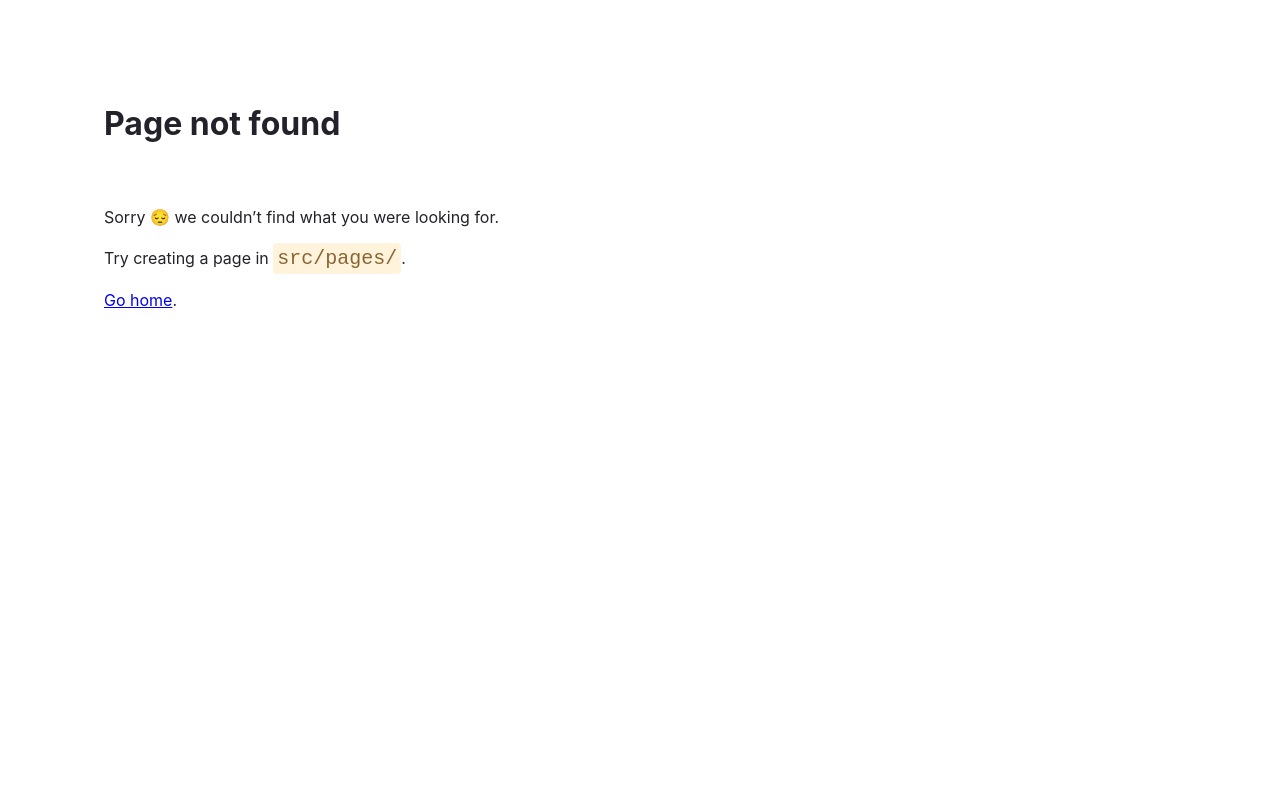
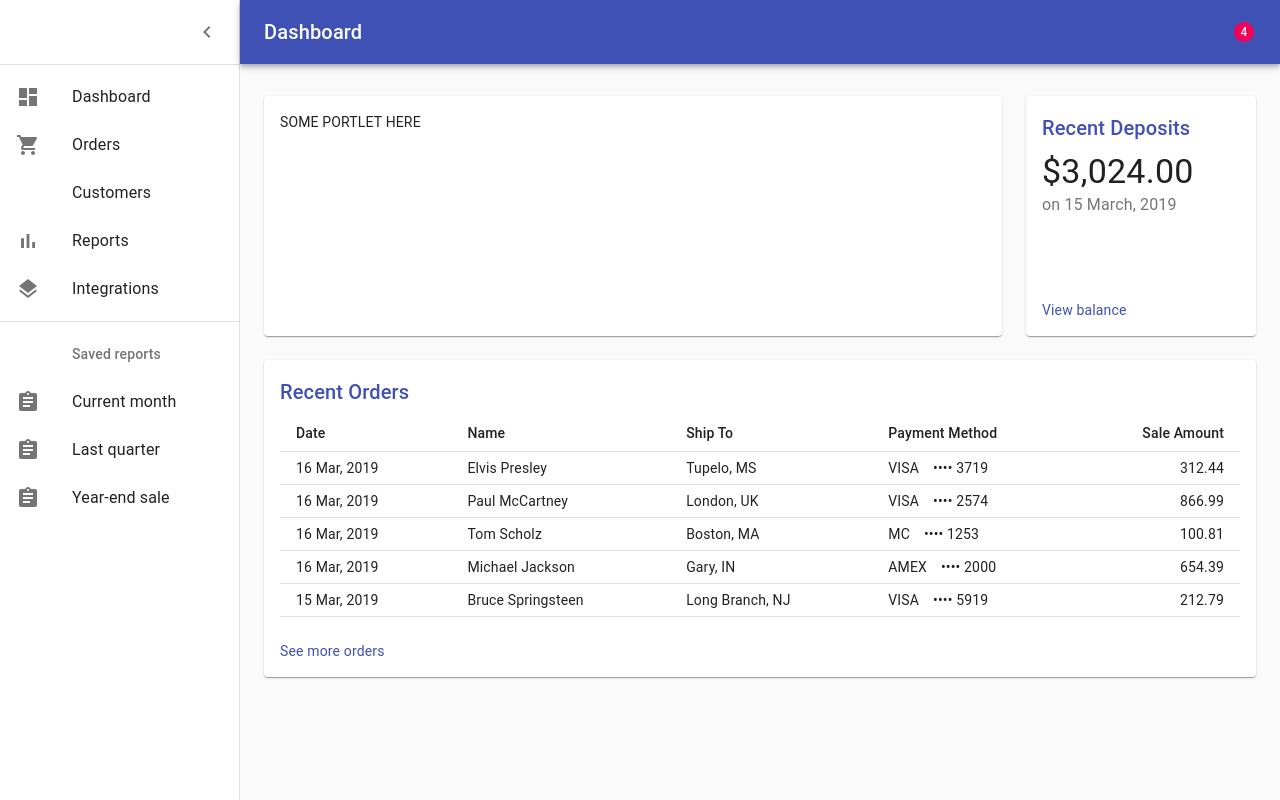
Before and after one commit to My-Portal/client-v2, a Gatsby site: page /sample in a window 1280 px wide. Before the commit this address had no page. Built offline with nearby package versions, Linux system fonts and the light colour scheme; Gatsby itself is replaced by a stand-in of ours.

Commit message:
material-ui container added to layout with sample page

```diff
--- a/package.json
+++ b/package.json
@@ -16,6 +16,8 @@
   },
   "license": "0BSD",
   "dependencies": {
+    "@material-ui/core": "^4.11.2",
+    "@material-ui/icons": "^4.11.2",
     "gatsby": "^2.26.1",
     "gatsby-image": "^2.8.0",
     "gatsby-plugin-google-analytics": "^2.8.0",
--- /dev/null
+++ b/src/components/header/header.js
@@ -0,0 +1,106 @@
+import React from 'react';
+
+import clsx from 'clsx';
+import CssBaseline from '@material-ui/core/CssBaseline';
+import Drawer from '@material-ui/core/Drawer';
+import Box from '@material-ui/core/Box';
+import AppBar from '@material-ui/core/AppBar';
+import Toolbar from '@material-ui/core/Toolbar';
+import List from '@material-ui/core/List';
+import Typography from '@material-ui/core/Typography';
+import Divider from '@material-ui/core/Divider';
+import IconButton from '@material-ui/core/IconButton';
+import Badge from '@material-ui/core/Badge';
+import Container from '@material-ui/core/Container';
+import Grid from '@material-ui/core/Grid';
+import Paper from '@material-ui/core/Paper';
+import Link from '@material-ui/core/Link';
+import MenuIcon from '@material-ui/icons/Menu';
+import ChevronLeftIcon from '@material-ui/icons/ChevronLeft';
+// import NotificationsIcon from '@material-ui/icons/Notifications';
+
+import { mainListItems, secondaryListItems } from './sidebar';
+import Deposits from '../samples/Deposits';
+import Orders from '../samples/Orders';
+import useStyles from '../../mui-styles';
+
+function Copyright() {
+  return (
+    <Typography variant='body2' color='textSecondary' align='center'>
+      {'Copyright © '}
+      <Link color='inherit' href='https://material-ui.com/'>
+        Your Website
+      </Link>{' '}
+      {new Date().getFullYear()}
+      {'.'}
+    </Typography>
+  );
+}
+
+export default function Header() {
+  const classes = useStyles();
+  const [open, setOpen] = React.useState(true);
+  const handleDrawerOpen = () => {
+    setOpen(true);
+  };
+  const handleDrawerClose = () => {
+    setOpen(false);
+  };
+  const fixedHeightPaper = clsx(classes.paper, classes.fixedHeight);
+
+  return (
+    <>
+      <CssBaseline />
+      <AppBar
+        position='absolute'
+        className={clsx(classes.appBar, open && classes.appBarShift)}
+      >
+        <Toolbar className={classes.toolbar}>
+          <IconButton
+            edge='start'
+            color='inherit'
+            aria-label='open drawer'
+            onClick={handleDrawerOpen}
+            className={clsx(
+              classes.menuButton,
+              open && classes.menuButtonHidden
+            )}
+          >
+            <MenuIcon />
+          </IconButton>
+          <Typography
+            component='h1'
+            variant='h6'
+            color='inherit'
+            noWrap
+            className={classes.title}
+          >
+            Dashboard
+          </Typography>
+          <IconButton color='inherit'>
+            <Badge badgeContent={4} color='secondary'>
+              {/* <NotificationsIcon /> */}
+            </Badge>
+          </IconButton>
+        </Toolbar>
+      </AppBar>
+      <Drawer
+        variant='permanent'
+        classes={{
+          paper: clsx(classes.drawerPaper, !open && classes.drawerPaperClose),
+        }}
+        open={open}
+      >
+        <div className={classes.toolbarIcon}>
+          <IconButton onClick={handleDrawerClose}>
+            <ChevronLeftIcon />
+          </IconButton>
+        </div>
+        <Divider />
+        <List>{mainListItems}</List>
+        <Divider />
+        <List>{secondaryListItems}</List>
+      </Drawer>
+    </>
+  );
+}
--- /dev/null
+++ b/src/components/header/sidebar.js
@@ -0,0 +1,67 @@
+import React from 'react';
+import ListItem from '@material-ui/core/ListItem';
+import ListItemIcon from '@material-ui/core/ListItemIcon';
+import ListItemText from '@material-ui/core/ListItemText';
+import ListSubheader from '@material-ui/core/ListSubheader';
+import DashboardIcon from '@material-ui/icons/Dashboard';
+import ShoppingCartIcon from '@material-ui/icons/ShoppingCart';
+import BarChartIcon from '@material-ui/icons/BarChart';
+import LayersIcon from '@material-ui/icons/Layers';
+import AssignmentIcon from '@material-ui/icons/Assignment';
+
+export const mainListItems = (
+  <div>
+    <ListItem button>
+      <ListItemIcon>
+        <DashboardIcon />
+      </ListItemIcon>
+      <ListItemText primary='Dashboard' />
+    </ListItem>
+    <ListItem button>
+      <ListItemIcon>
+        <ShoppingCartIcon />
+      </ListItemIcon>
+      <ListItemText primary='Orders' />
+    </ListItem>
+    <ListItem button>
+      <ListItemIcon>{/* <PeopleIcon /> */}</ListItemIcon>
+      <ListItemText primary='Customers' />
+    </ListItem>
+    <ListItem button>
+      <ListItemIcon>
+        <BarChartIcon />
+      </ListItemIcon>
+      <ListItemText primary='Reports' />
+    </ListItem>
+    <ListItem button>
+      <ListItemIcon>
+        <LayersIcon />
+      </ListItemIcon>
+      <ListItemText primary='Integrations' />
+    </ListItem>
+  </div>
+);
+
+export const secondaryListItems = (
+  <div>
+    <ListSubheader inset>Saved reports</ListSubheader>
+    <ListItem button>
+      <ListItemIcon>
+        <AssignmentIcon />
+      </ListItemIcon>
+      <ListItemText primary='Current month' />
+    </ListItem>
+    <ListItem button>
+      <ListItemIcon>
+        <AssignmentIcon />
+      </ListItemIcon>
+      <ListItemText primary='Last quarter' />
+    </ListItem>
+    <ListItem button>
+      <ListItemIcon>
+        <AssignmentIcon />
+      </ListItemIcon>
+      <ListItemText primary='Year-end sale' />
+    </ListItem>
+  </div>
+);
--- a/src/components/layout.js
+++ b/src/components/layout.js
@@ -1,9 +1,13 @@
 import React from 'react';
+import Header from './header/header.js';
+import useStyles from '../mui-styles';
 
 export default function Layout({ children }) {
+  const classes = useStyles();
+
   return (
-    <div style={{ margin: `3rem auto`, maxWidth: 650, padding: `0 1rem` }}>
-      <h1>this is my layout</h1>
+    <div className={classes.root}>
+      <Header />
       {children}
     </div>
   );
--- /dev/null
+++ b/src/components/samples/Deposits.js
@@ -0,0 +1,35 @@
+import React from 'react';
+import Link from '@material-ui/core/Link';
+import { makeStyles } from '@material-ui/core/styles';
+import Typography from '@material-ui/core/Typography';
+import Title from './Title';
+
+function preventDefault(event) {
+  event.preventDefault();
+}
+
+const useStyles = makeStyles({
+  depositContext: {
+    flex: 1,
+  },
+});
+
+export default function Deposits() {
+  const classes = useStyles();
+  return (
+    <React.Fragment>
+      <Title>Recent Deposits</Title>
+      <Typography component="p" variant="h4">
+        $3,024.00
+      </Typography>
+      <Typography color="textSecondary" className={classes.depositContext}>
+        on 15 March, 2019
+      </Typography>
+      <div>
+        <Link color="primary" href="#" onClick={preventDefault}>
+          View balance
+        </Link>
+      </div>
+    </React.Fragment>
+  );
+}
--- /dev/null
+++ b/src/components/samples/Orders.js
@@ -0,0 +1,68 @@
+import React from 'react';
+import Link from '@material-ui/core/Link';
+import { makeStyles } from '@material-ui/core/styles';
+import Table from '@material-ui/core/Table';
+import TableBody from '@material-ui/core/TableBody';
+import TableCell from '@material-ui/core/TableCell';
+import TableHead from '@material-ui/core/TableHead';
+import TableRow from '@material-ui/core/TableRow';
+import Title from './Title';
+
+// Generate Order Data
+function createData(id, date, name, shipTo, paymentMethod, amount) {
+  return { id, date, name, shipTo, paymentMethod, amount };
+}
+
+const rows = [
+  createData(0, '16 Mar, 2019', 'Elvis Presley', 'Tupelo, MS', 'VISA ⠀•••• 3719', 312.44),
+  createData(1, '16 Mar, 2019', 'Paul McCartney', 'London, UK', 'VISA ⠀•••• 2574', 866.99),
+  createData(2, '16 Mar, 2019', 'Tom Scholz', 'Boston, MA', 'MC ⠀•••• 1253', 100.81),
+  createData(3, '16 Mar, 2019', 'Michael Jackson', 'Gary, IN', 'AMEX ⠀•••• 2000', 654.39),
+  createData(4, '15 Mar, 2019', 'Bruce Springsteen', 'Long Branch, NJ', 'VISA ⠀•••• 5919', 212.79),
+];
+
+function preventDefault(event) {
+  event.preventDefault();
+}
+
+const useStyles = makeStyles((theme) => ({
+  seeMore: {
+    marginTop: theme.spacing(3),
+  },
+}));
+
+export default function Orders() {
+  const classes = useStyles();
+  return (
+    <React.Fragment>
+      <Title>Recent Orders</Title>
+      <Table size="small">
+        <TableHead>
+          <TableRow>
+            <TableCell>Date</TableCell>
+            <TableCell>Name</TableCell>
+            <TableCell>Ship To</TableCell>
+            <TableCell>Payment Method</TableCell>
+            <TableCell align="right">Sale Amount</TableCell>
+          </TableRow>
+        </TableHead>
+        <TableBody>
+          {rows.map((row) => (
+            <TableRow key={row.id}>
+              <TableCell>{row.date}</TableCell>
+              <TableCell>{row.name}</TableCell>
+              <TableCell>{row.shipTo}</TableCell>
+              <TableCell>{row.paymentMethod}</TableCell>
+              <TableCell align="right">{row.amount}</TableCell>
+            </TableRow>
+          ))}
+        </TableBody>
+      </Table>
+      <div className={classes.seeMore}>
+        <Link color="primary" href="#" onClick={preventDefault}>
+          See more orders
+        </Link>
+      </div>
+    </React.Fragment>
+  );
+}
--- /dev/null
+++ b/src/components/samples/Title.js
@@ -0,0 +1,15 @@
+import React from 'react';
+import PropTypes from 'prop-types';
+import Typography from '@material-ui/core/Typography';
+
+export default function Title(props) {
+  return (
+    <Typography component='h2' variant='h6' color='primary' gutterBottom>
+      {props.children}
+    </Typography>
+  );
+}
+
+Title.propTypes = {
+  children: PropTypes.node,
+};
--- /dev/null
+++ b/src/mui-styles.js
@@ -0,0 +1,83 @@
+import { makeStyles } from '@material-ui/core';
+
+const drawerWidth = 240;
+const useStyles = makeStyles((theme) => ({
+  root: {
+    display: 'flex',
+  },
+  toolbar: {
+    paddingRight: 24, // keep right padding when drawer closed
+  },
+  toolbarIcon: {
+    display: 'flex',
+    alignItems: 'center',
+    justifyContent: 'flex-end',
+    padding: '0 8px',
+    ...theme.mixins.toolbar,
+  },
+  appBar: {
+    zIndex: theme.zIndex.drawer + 1,
+    transition: theme.transitions.create(['width', 'margin'], {
+      easing: theme.transitions.easing.sharp,
+      duration: theme.transitions.duration.leavingScreen,
+    }),
+  },
+  appBarShift: {
+    marginLeft: drawerWidth,
+    width: `calc(100% - ${drawerWidth}px)`,
+    transition: theme.transitions.create(['width', 'margin'], {
+      easing: theme.transitions.easing.sharp,
+      duration: theme.transitions.duration.enteringScreen,
+    }),
+  },
+  menuButton: {
+    marginRight: 36,
+  },
+  menuButtonHidden: {
+    display: 'none',
+  },
+  title: {
+    flexGrow: 1,
+  },
+  drawerPaper: {
+    position: 'relative',
+    whiteSpace: 'nowrap',
+    width: drawerWidth,
+    transition: theme.transitions.create('width', {
+      easing: theme.transitions.easing.sharp,
+      duration: theme.transitions.duration.enteringScreen,
+    }),
+  },
+  drawerPaperClose: {
+    overflowX: 'hidden',
+    transition: theme.transitions.create('width', {
+      easing: theme.transitions.easing.sharp,
+      duration: theme.transitions.duration.leavingScreen,
+    }),
+    width: theme.spacing(7),
+    [theme.breakpoints.up('sm')]: {
+      width: theme.spacing(9),
+    },
+  },
+  appBarSpacer: theme.mixins.toolbar,
+  content: {
+    flexGrow: 1,
+    height: '100vh',
+    overflow: 'auto',
+  },
+  container: {
+    paddingTop: theme.spacing(4),
+    paddingBottom: theme.spacing(4),
+  },
+  paper: {
+    padding: theme.spacing(2),
+    display: 'flex',
+    overflow: 'auto',
+    flexDirection: 'column',
+  },
+  fixedHeight: {
+    height: 240,
+  },
+}));
+
+export default useStyles;
--- a/src/pages/hi.js
+++ /dev/null
@@ -1,6 +0,0 @@
-import React from 'react';
-import Layout from '../components/layout';
-
-export default function hi() {
-  return <Layout>whats up</Layout>;
-}
--- /dev/null
+++ b/src/pages/sample.js
@@ -0,0 +1,60 @@
+import * as React from 'react';
+
+import clsx from 'clsx';
+import Layout from '../components/layout';
+import useStyles from '../mui-styles';
+import Box from '@material-ui/core/Box';
+import AppBar from '@material-ui/core/AppBar';
+import Toolbar from '@material-ui/core/Toolbar';
+import List from '@material-ui/core/List';
+import Typography from '@material-ui/core/Typography';
+import Divider from '@material-ui/core/Divider';
+import IconButton from '@material-ui/core/IconButton';
+import Badge from '@material-ui/core/Badge';
+import Container from '@material-ui/core/Container';
+import Grid from '@material-ui/core/Grid';
+import Paper from '@material-ui/core/Paper';
+import Link from '@material-ui/core/Link';
+import MenuIcon from '@material-ui/icons/Menu';
+import ChevronLeftIcon from '@material-ui/icons/ChevronLeft';
+// import NotificationsIcon from '@material-ui/icons/Notifications';
+
+import Deposits from '../components/samples/Deposits';
+import Orders from '../components/samples/Orders';
+
+// markup
+const Sample = () => {
+  const classes = useStyles();
+  const fixedHeightPaper = clsx(classes.paper, classes.fixedHeight);
+
+  return (
+    <Layout>
+      <main className={classes.content}>
+        <div className={classes.appBarSpacer} />
+        <Container maxWidth='lg' className={classes.container}>
+          <Grid container spacing={3}>
+            {/* Chart */}
+            <Grid item xs={12} md={8} lg={9}>
+              <Paper className={fixedHeightPaper}>SOME PORTLET HERE</Paper>
+            </Grid>
+            {/* Recent Deposits */}
+            <Grid item xs={12} md={4} lg={3}>
+              <Paper className={fixedHeightPaper}>
+                <Deposits />
+              </Paper>
+            </Grid>
+            {/* Recent Orders */}
+            <Grid item xs={12}>
+              <Paper className={classes.paper}>
+                <Orders />
+              </Paper>
+            </Grid>
+          </Grid>
+          <Box pt={4}></Box>
+        </Container>
+      </main>
+    </Layout>
+  );
+};
+
+export default Sample;
```
Also changed, not shown: 3 other files.
